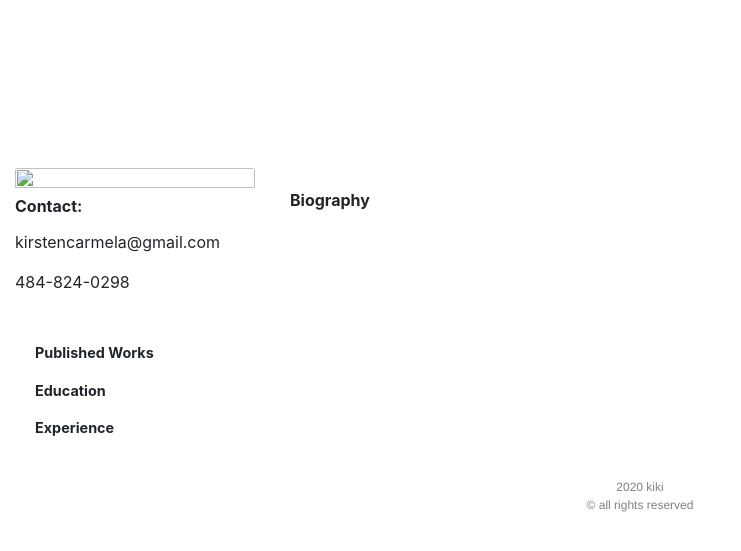
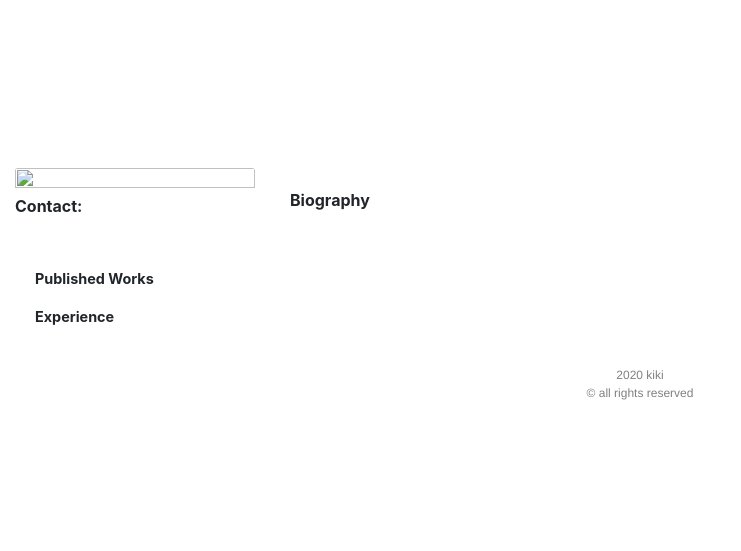
Before and after one commit to JohnSinclair/carmelasutra, a Django app: template CarmelaSutra/templates/cv.html in a window 1280 px wide. Shown: the top 551 px of the page, without its empty margins (0-741 px from the left). Run offline with Django 3.2, Linux system fonts and the light colour scheme; the template is opened without the code that fills it, so the values that code supplies are empty; some libraries are stand-ins or nearby versions.

Commit message:
updated cv

```diff
--- a/CarmelaSutra/templates/cv.html
+++ b/CarmelaSutra/templates/cv.html
@@ -19,8 +19,8 @@
                     <img class="cv cv-image card-img-top" src="{{cv.image.url}}" alt="{{cv.image.name}}">
                     <div class="card-title">
                         <p class="card-title"><b>Contact:</b></p>
-                        <p class="">kirstencarmela@gmail.com</p>
-                        <p class="">484-824-0298</p>
+                        <!-- <p class="">kirstencarmela@gmail.com</p> -->
+                        <!-- <p class="">484-824-0298</p> -->
                     </div>
                     </div>
                     </div>
@@ -38,8 +38,8 @@
                         <div class="card-body works">
                             <p class="card-title"><b>Published Works</b></p>
                             <p class="card-text ">{{cv.works|linebreaks}}</p>
-                            <p class="card-title"><b>Education</b></p>
-                            <p class="card-text">{{cv.education|linebreaks}}</p>
+                            <!-- <p class="card-title"><b>Education</b></p> -->
+                            <!-- <p class="card-text">{{cv.education|linebreaks}}</p> -->
                             <p class="card-title"><b>Experience</b></p>
                             <p class="card-text">{{cv.experience|linebreaks}}</p>
                         </div>
```
